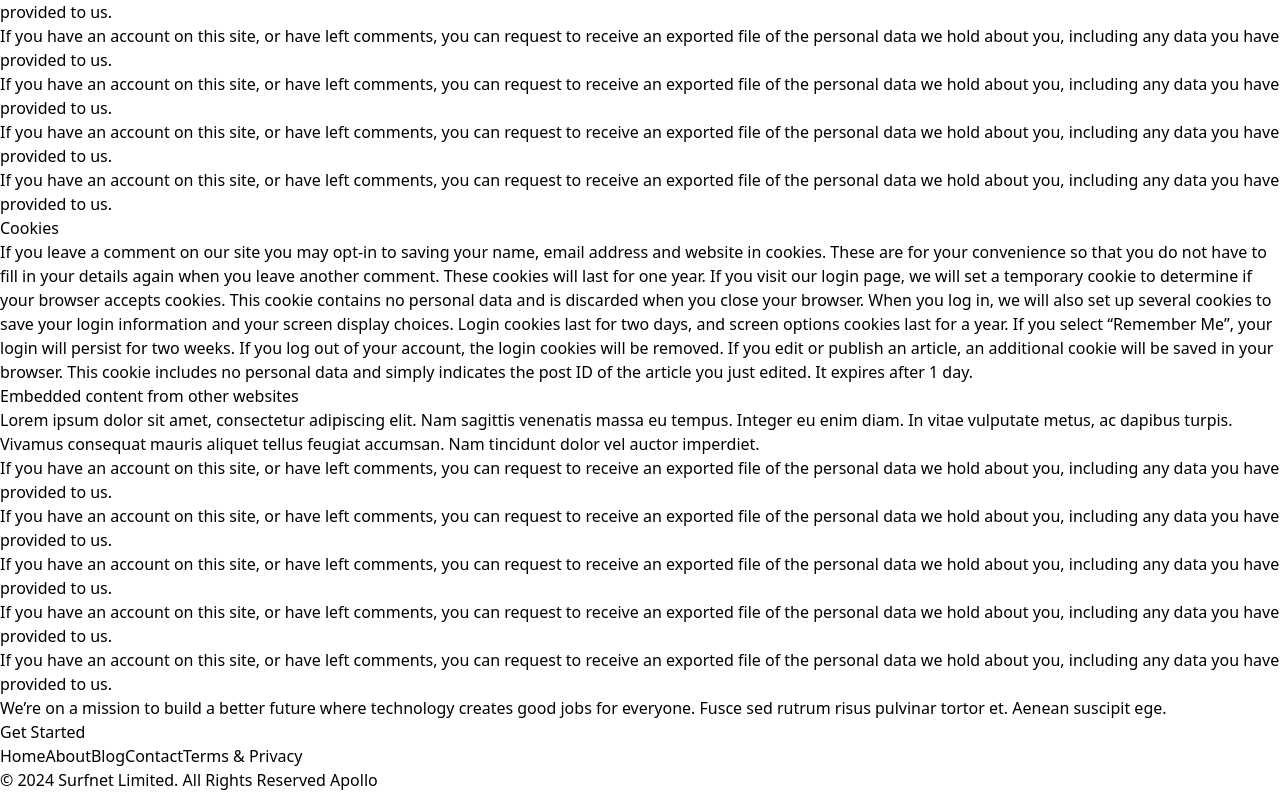
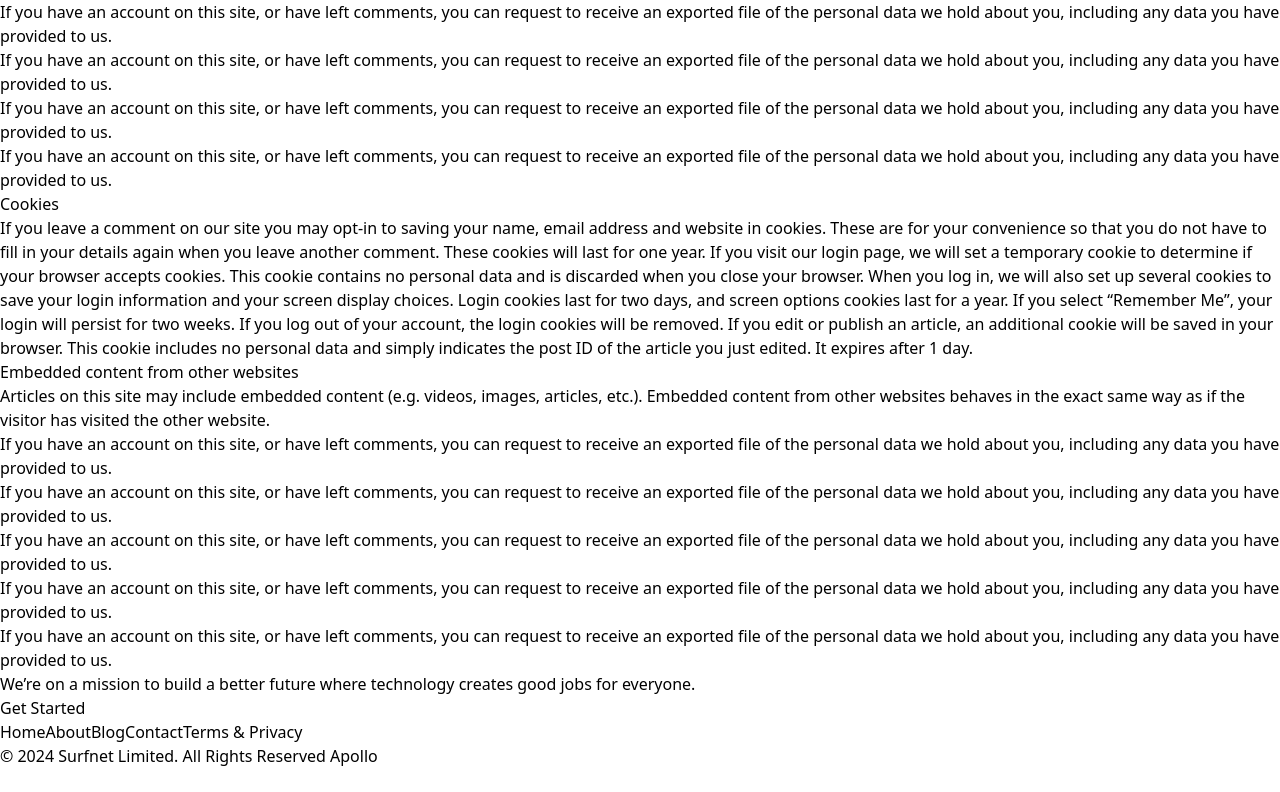
Before and after one commit to Weblanedev/surfnet, a React (Vite) app: page /privacy-policy in a window 1280 px wide. Shown: the part 732-1524 px from the top of the page. After the commit the page ends 1500 px from the top, so only its background shows below. Built offline with nearby package versions, Linux system fonts and the light colour scheme.

Commit message:
chore: update home page and privacy policy page.

```diff
--- a/src/App.tsx
+++ b/src/App.tsx
@@ -158,7 +158,7 @@ function App() {
         />
 
         <div className="absolute top-0 z-20 text-white flex flex-col gap-9 md:gap-12 items-start justify-center h-full ml-10 md:ml-[130px]">
-          <h1 className="font-medium md:font-semibold text-[40px] md:text-[60px] w-[400px] sm:w-[550px] md:w-[560px] leading-snug md:leading-[72px]">
+          <h1 className="font-medium md:font-semibold text-[40px] md:text-[60px] w-[350px] sm:w-[400px] md:w-[520px] leading-snug md:leading-[72px]">
             Want to launch your brand into the future?
           </h1>
 
--- a/src/terms-and-privacy.tsx
+++ b/src/terms-and-privacy.tsx
@@ -142,9 +142,7 @@ const PrivacyPolicy = () => {
             looking for a partner for their digital media. We work with you, not
             for you.We are lorem duoa headquartered in North-Eastern France,
             with our 19 associates located across nine countries in order to
-            best serve a client base that stretches throughout North America,
-            Curabitur accumsan ultricies ultricies. Pellentesque dapibus at
-            nulla sed viverra. Fusce tempor orci non massa iaculis, eu auctor.
+            best serve a client base that stretches throughout North America.
           </p>
         </div>
 
@@ -159,7 +157,7 @@ const PrivacyPolicy = () => {
             created from your email address (also called a hash) may be provided
             to the Gravatar service to see if you are using it. The Gravatar
             service privacy policy is available here:
-            https://densefit.com/privacy-policy/. After approval of your
+            https://surfnet.site/privacy-policy/. After approval of your
             comment, your profile picture is visible to the public in the
             context of your comment.
           </p>
@@ -233,10 +231,10 @@ const PrivacyPolicy = () => {
             Embedded content from other websites{" "}
           </h3>
           <p className="text-[16px] text-black leading-[28.8px] font-normal w-full">
-            Lorem ipsum dolor sit amet, consectetur adipiscing elit. Nam
-            sagittis venenatis massa eu tempus. Integer eu enim diam. In vitae
-            vulputate metus, ac dapibus turpis. Vivamus consequat mauris aliquet
-            tellus feugiat accumsan. Nam tincidunt dolor vel auctor imperdiet.
+            Articles on this site may include embedded content (e.g. videos,
+            images, articles, etc.). Embedded content from other websites
+            behaves in the exact same way as if the visitor has visited the
+            other website.
           </p>
 
           <ul className="text-[16px] text-black leading-[28.8px] font-normal w-full list-decimal pl-12 md:pl-20 mt-[-9px]">
@@ -273,8 +271,7 @@ const PrivacyPolicy = () => {
         <div className="flex flex-col md:flex-row w-full items-center md:justify-between gap-5">
           <h3 className="text-white font-medium text-center md:text-left text-[22px] leading-[35.2px] md:w-[800px]">
             We’re on a mission to build a better future where technology creates
-            good jobs for everyone. Fusce sed rutrum risus pulvinar tortor et.
-            Aenean suscipit ege.
+            good jobs for everyone.
           </h3>
 
           <Link
```
